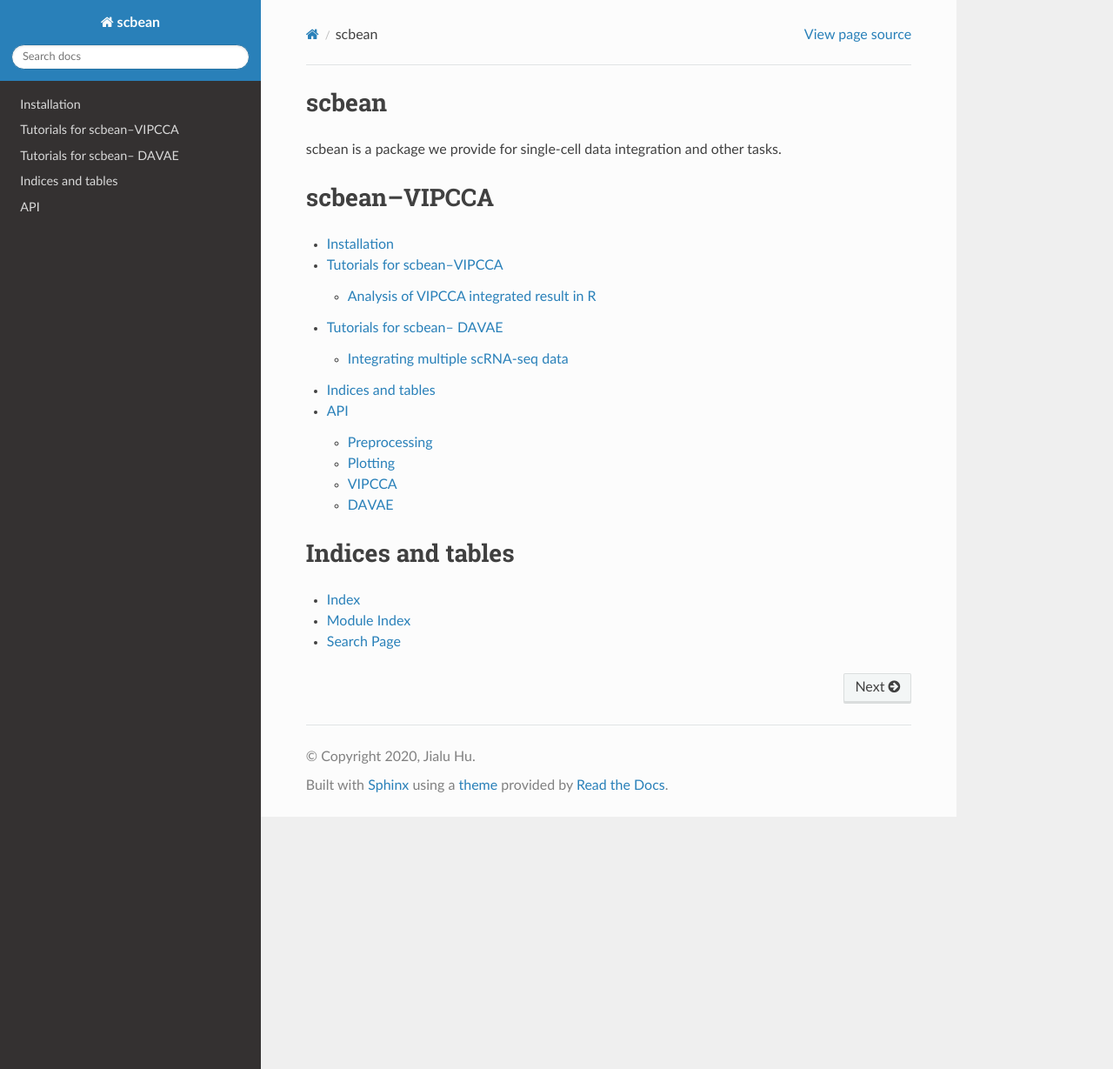
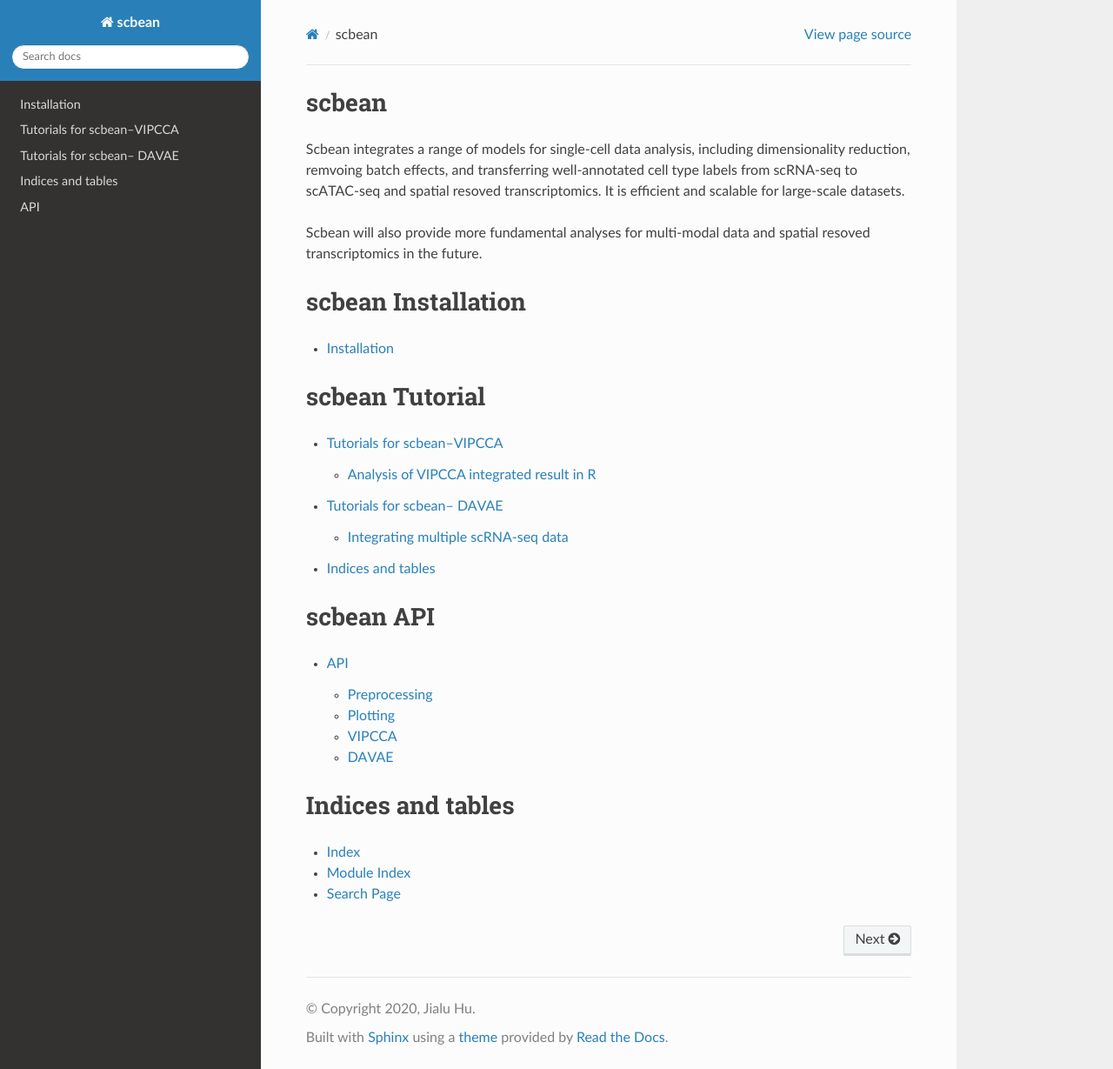
Before and after one commit to jhu99/scbean, a Sphinx documentation site: the page built from docs/source/index.rst, in a window 1280 px wide and 1229 px high. Shown: the whole window at 87% size. Built offline with Sphinx 7.4.7 and the Read the Docs theme 2.0.0, drawn with Linux system fonts in a browser that asks for light colours; pages that are not in the unit, such as notebooks, are missing from menus.

Commit message:
update readme and tutorial

```diff
--- a/docs/source/index.rst
+++ b/docs/source/index.rst
@@ -5,18 +5,30 @@
 
 scbean
 =========================================================
-scbean is a package we provide for single-cell data integration and other tasks.
+Scbean integrates a range of models for single-cell data analysis, including dimensionality reduction, remvoing batch effects, and transferring well-annotated cell type labels from scRNA-seq to scATAC-seq and spatial resoved transcriptomics. It is efficient and scalable for large-scale datasets.
 
+Scbean will also provide more fundamental analyses for multi-modal data and spatial resoved transcriptomics in the future.
 
-scbean--VIPCCA
+scbean Installation
 ==================
 .. toctree::
    :maxdepth: 2
 
    installation
+
+scbean Tutorial
+==================
+.. toctree::
+   :maxdepth: 2
+
    tutorials/index.rst
+
+scbean API
+==================
+.. toctree::
+   :maxdepth: 2
+
    api
-
 
 
 Indices and tables
```
Also changed, not shown: README.md (+6 -3 lines).
